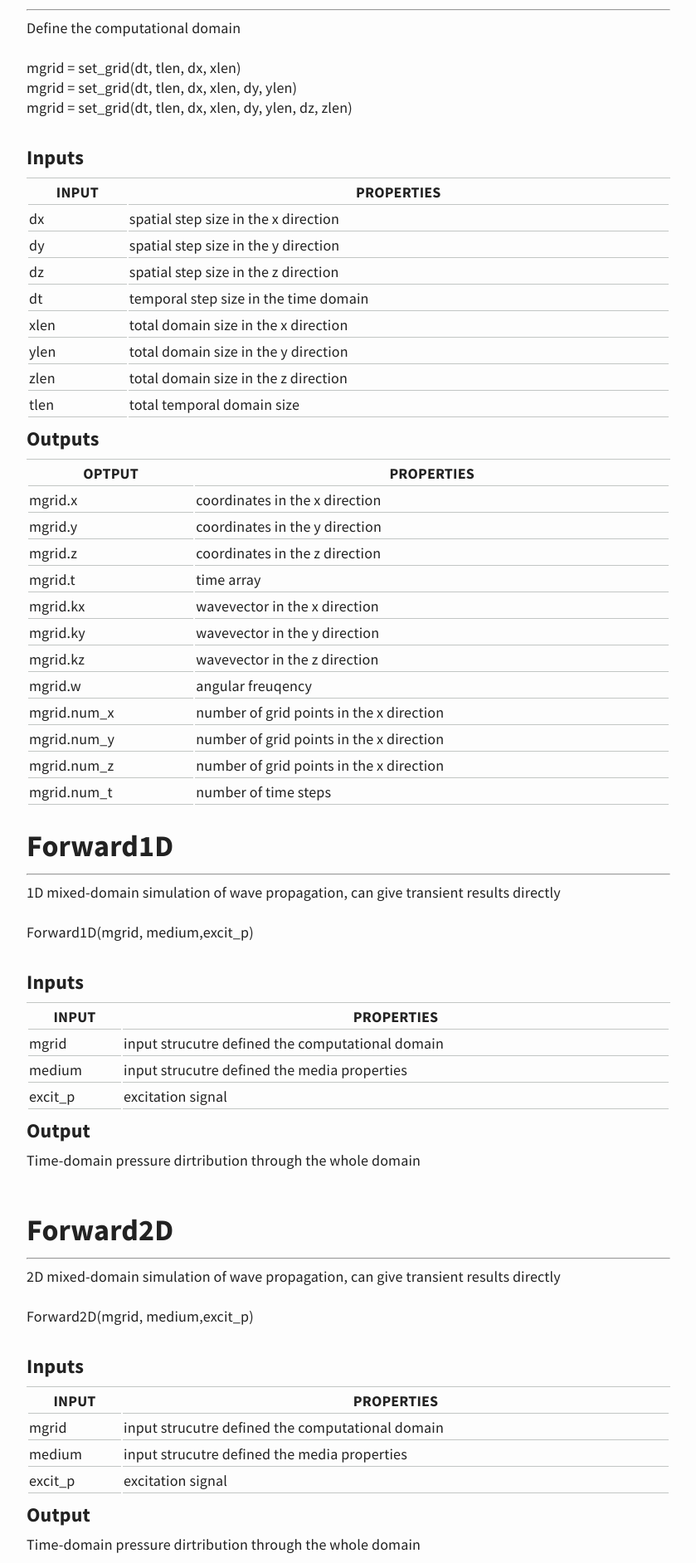
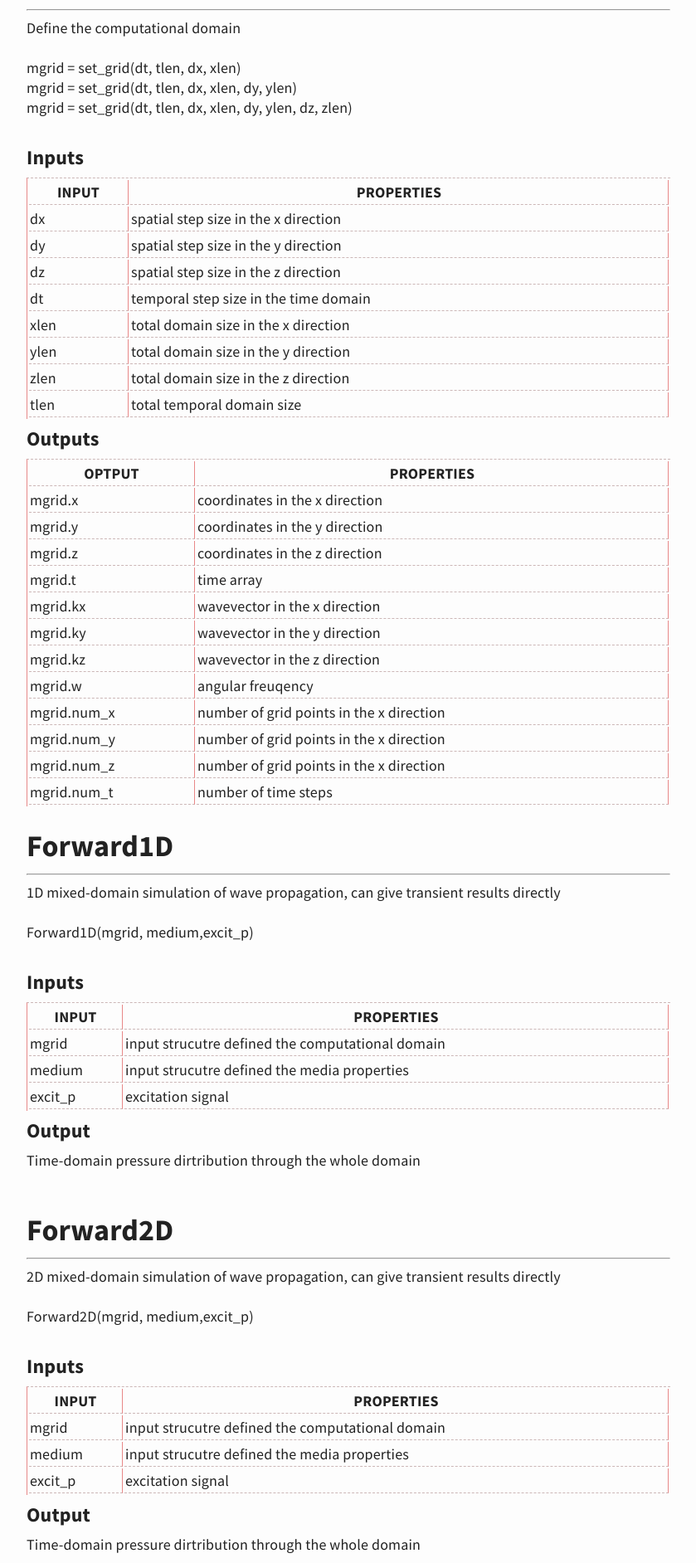
Before and after one commit to m-SOUND/mSOUND, a Jekyll site: the page built from functions.md, in a window 1280 px wide. Shown: the part 412-2296 px from the top of the page at 83% size, without its empty margins (220-1059 px from the left). Built offline with Jekyll 4.4.1, drawn with Linux system fonts in a browser that asks for light colours.

Commit message:
Update header.html

```diff
--- a/_includes/header.html
+++ b/_includes/header.html
@@ -7,7 +7,7 @@
 
  <style>
   table{
-    border-left:1px solid $background-color; border-top:1px solid #C2C6C4;
+    border-left:1px solid #e88888; border-top:1px dashed #ccb7b7;
     width: 100%;
     word-wrap:break-word; word-break:break-all;
   }
@@ -15,6 +15,6 @@
   text-align:center; bgcolor:#BCDBB1;
   }
   table th,td{
-    border-right:1px solid $background-color; border-bottom:1px solid #C2C6C4;
+    border-right:1px solid #e88888; border-bottom:1px dashed #ccb7b7;
   }
 </style>
```
